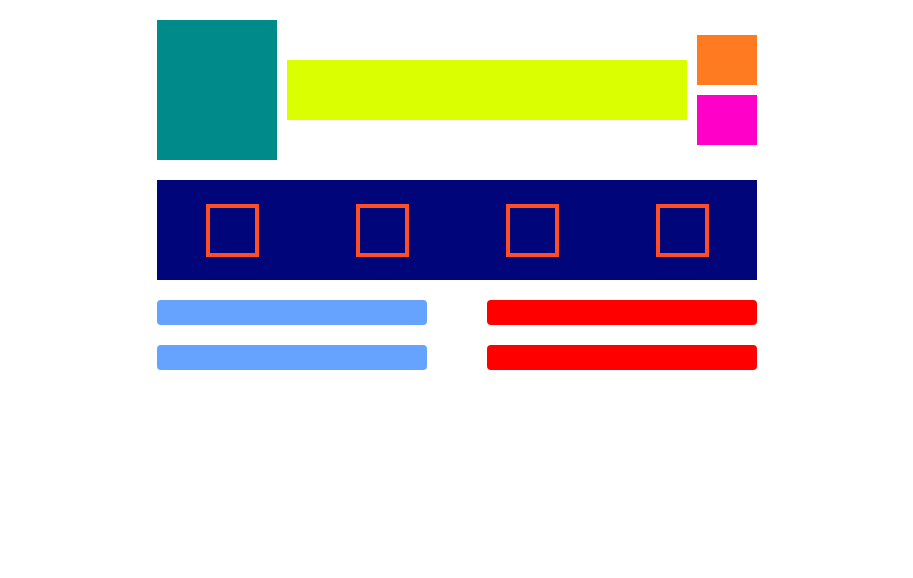
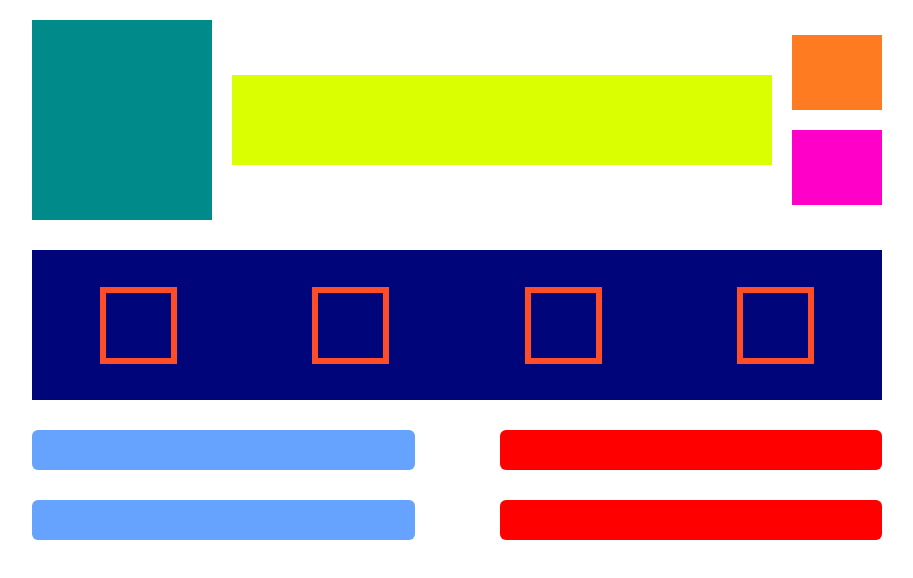
Before and after one commit to leonardoFranco06/atividade_devagil, a plain HTML site: page index.html in a window 1280 px wide. Shown: the whole page, without its empty margins (183-1096 px from the left). Drawn offline with Linux system fonts and the light colour scheme.

Commit message:
aumentando tela

```diff
--- a/style.css
+++ b/style.css
@@ -6,69 +6,62 @@ body {
 }
 
 .container {
-    width: 600px;
+    width: 850px;
     display: flex;
     flex-direction: column;
-    gap: 20px;
+    gap: 30px;
 }
-
 
 .topo {
     display: flex;
-    gap: 10px;
+    gap: 20px;
     align-items: center;
 }
 
 .retanguloEsquerda {
-    width: 120px;
-    height: 140px;
+    width: 180px;
+    height: 200px;
     background-color: #008b8b;
 }
 
 .retanguloCentro {
     flex: 1;
-    height: 60px;
+    height: 90px;
     background-color: #d9ff00;
 }
 
 .direita {
     display: flex;
     flex-direction: column;
-    gap: 10px;
+    gap: 20px;
 }
 
 .quadrado1 {
-    width: 60px;
-    height: 50px;
+    width: 90px;
+    height: 75px;
     background-color: #ff7b22;
 }
 
 .quadrado2 {
-    width: 60px;
-    height: 50px;
+    width: 90px;
+    height: 75px;
     background-color: #ff00c8;
 }
 
-
-
 .meio {
     background-color: #00067a;
-    height: 100px;
+    height: 150px;
     display: flex;
     justify-content: space-around;
     align-items: center;
 }
 
-
 .quadradoLaranja {
-    width: 45px;
-    height: 45px;
-    border: 4px solid #ff4e27;
-    border-radius: 0;
+    width: 65px;
+    height: 65px;
+    border: 6px solid #ff4e27;
     background-color: transparent;
 }
-
-
 
 .inferior {
     display: flex;
@@ -77,15 +70,15 @@ body {
 }
 
 .barraAzul {
-    height: 25px;
+    height: 40px;
     width: 45%;
     background-color: #66a3ff;
-    border-radius: 4px;
+    border-radius: 6px;
 }
 
 .barraVermelha {
-    height: 25px;
+    height: 40px;
     width: 45%;
     background-color: #ff0000;
-    border-radius: 4px;
+    border-radius: 6px;
 }
```
